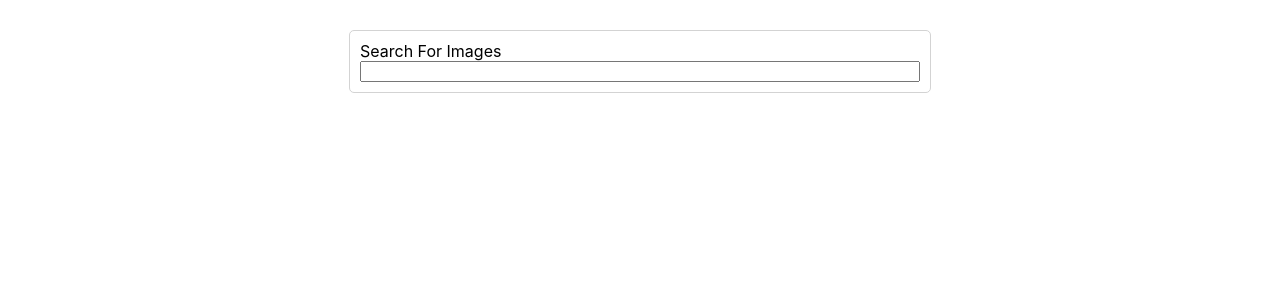
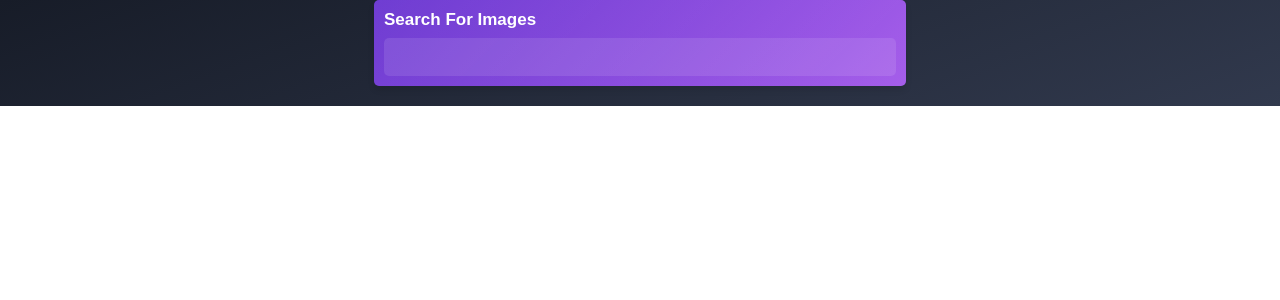
Before and after one commit to deiu25/pics-search, a React (Create React App) app: page / in a window 1280 px wide. Shown: the top 300 px of the page. Built offline with nearby package versions, Linux system fonts and the light colour scheme.

Commit message:
some css2

```diff
--- a/src/App.css
+++ b/src/App.css
@@ -1,5 +1,10 @@
 .app {
-  margin: 30px 80px 0;
+  background-color: #171c28;
+  background-image: linear-gradient(160deg, #171c28 0%, #31394d 100%);
+  font-family: Arial, Helvetica, sans-serif;
+  color: #f0f0f0;
+  margin: 0;
+  padding: 0;
   display: flex;
   flex-direction: column;
   align-items: center;
--- a/src/components/ImageList.css
+++ b/src/components/ImageList.css
@@ -5,6 +5,11 @@
 
 img {
   width: 100%;
-  margin-bottom: 10px;
-  border-radius: 13px;
+  border-radius: 10px;
+  object-fit: cover;
+  transition: transform 0.3s ease-in-out;
 }
+
+.image-list img:hover {
+  transform: scale(1.05);
+}
--- a/src/components/SearchBar.css
+++ b/src/components/SearchBar.css
@@ -1,12 +1,57 @@
 .search-bar {
-  border: 1px solid lightgrey;
+  border: none;
   border-radius: 5px;
   padding: 10px;
   margin-bottom: 20px;
-  width: 50%;
+  width: 40%;
+  background: linear-gradient(135deg, #5f27cd, #a55eea);
+  box-shadow: 0 4px 6px rgba(0, 0, 0, 0.1);
+  position: relative;
 }
 
 .search-bar form {
   display: flex;
   flex-direction: column;
 }
+
+.search-bar label {
+  font-size: 17px;
+  color: white;
+  font-weight: bold;
+  margin-bottom: 8px;
+}
+
+.search-bar input {
+  border: none;
+  border-radius: 5px;
+  padding: 10px;
+  outline: none;
+  font-size: 16px;
+  background-color: rgba(255, 255, 255, 0.1);
+  color: white;
+  transition: all 0.3s ease-in-out;
+}
+
+.search-bar input:focus {
+  background-color: rgba(255, 255, 255, 0.2);
+}
+
+.search-bar input::placeholder {
+  color: rgba(255, 255, 255, 0.5);
+}
+
+.search-bar:before {
+  content: "";
+  position: absolute;
+  top: 0;
+  left: 0;
+  width: 100%;
+  height: 100%;
+  background: linear-gradient(
+    135deg,
+    rgba(255, 255, 255, 0.1),
+    rgba(255, 255, 255, 0)
+  );
+  border-radius: 5px;
+  pointer-events: none;
+}
```
